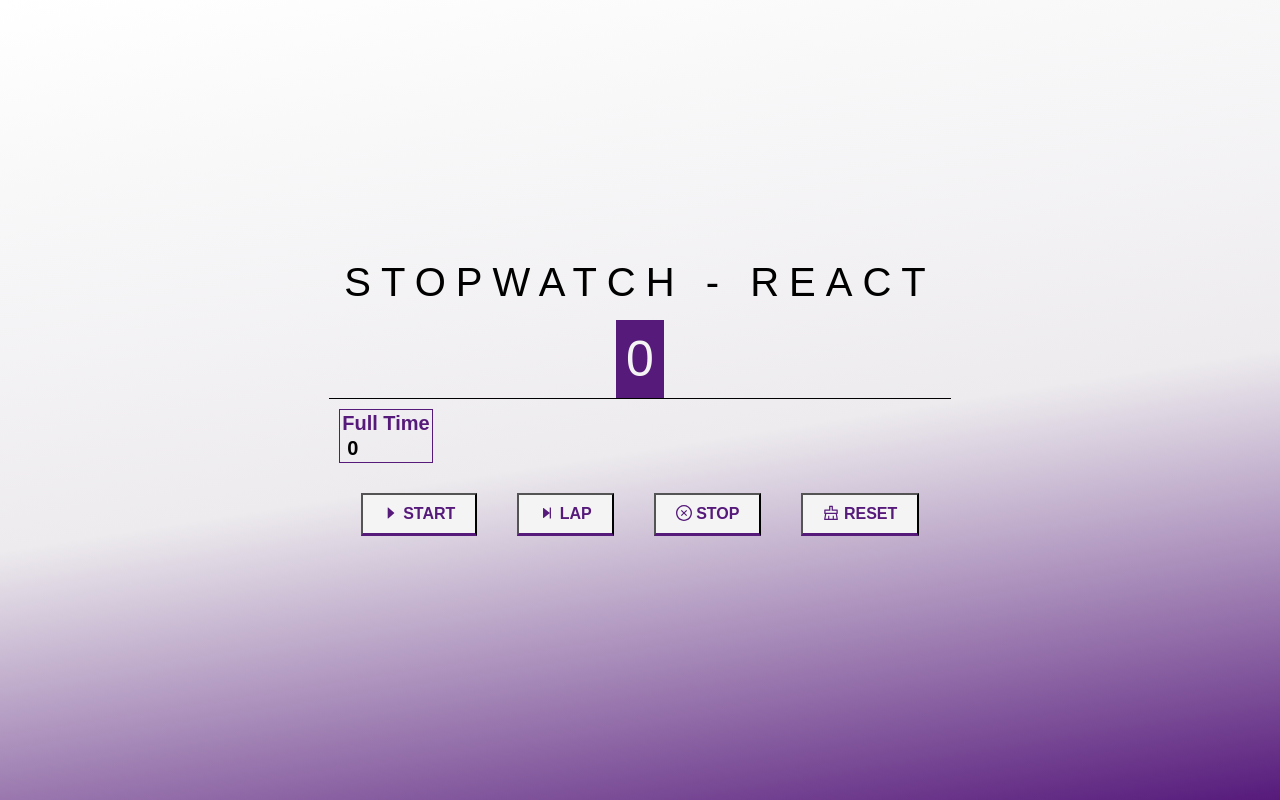
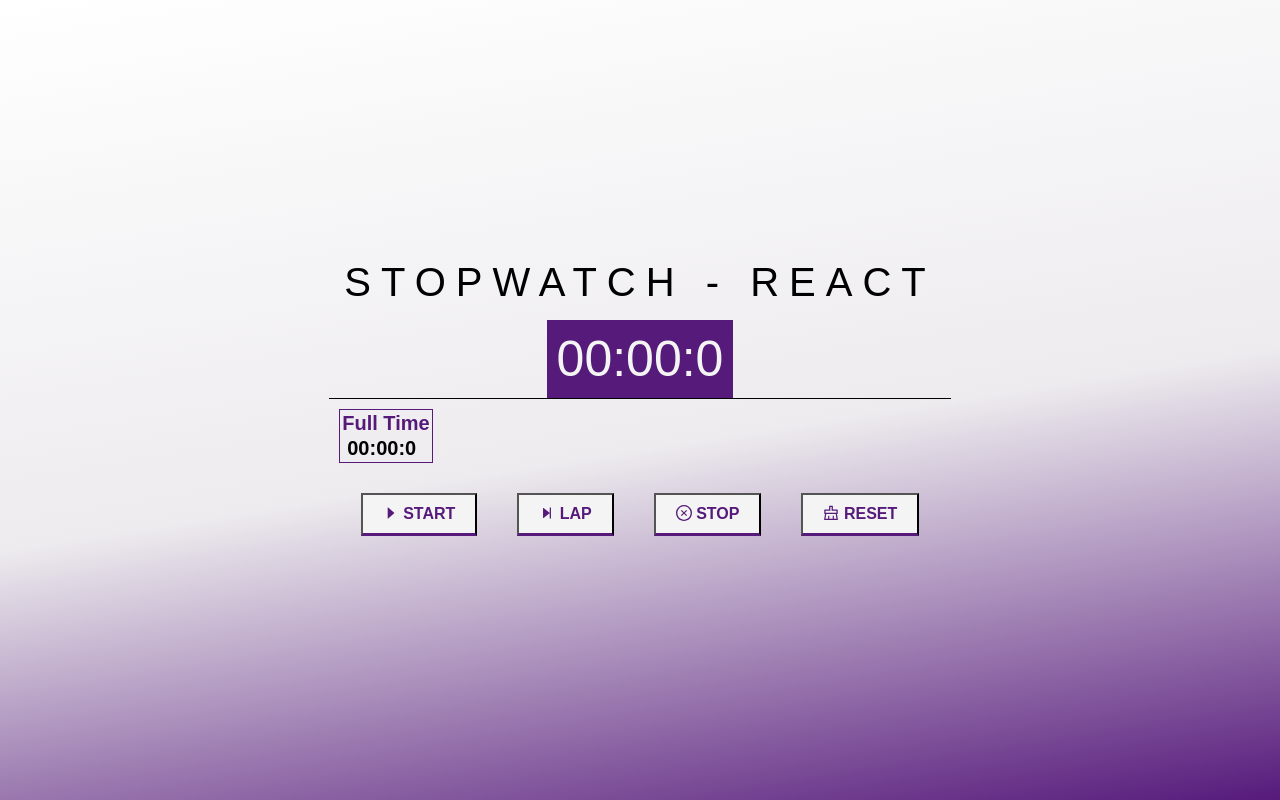
Before and after one commit to roosiu/stopwatch-react, a React (Vite) app: page / in a window 1280 px wide. Built offline with nearby package versions, Linux system fonts and the light colour scheme; a web font is replaced by a local one.

Commit message:
refactor: `App` timeFormatter

```diff
--- a/src/App.tsx
+++ b/src/App.tsx
@@ -7,6 +7,7 @@ import {
 import Timer from "./components/Timer.tsx";
 import TimerSummary from "./components/TimeSummary.tsx";
 import {useEffect, useState, useRef} from "react";
+import timeFormatter from "./utils/timeFormatter.ts";
 
 function App() {
     const [time, setTime] = useState(0);
@@ -36,8 +37,10 @@ function App() {
     };
 
     const handleLapClick = () => {
-        setLapTimes([...lapTimes, time]);
-        setTime(0);
+        if (start) {
+            setLapTimes([...lapTimes, time]);
+            setTime(0);
+        }
     };
 
     const handleStopClick = () => {
@@ -53,10 +56,6 @@ function App() {
 
     // let formattedTime = time.toString();
 
-    function timeFormatter(time: number) { //TODO return format 00:00:00
-        if (time >= 10) return time.toString().slice(0, -1) + ":" + time.toString().slice(-1);
-        return time.toString()
-    }
 
     const totalTime = lapTimes.reduce((acc, curr) => acc + curr, time);
 
--- a/src/components/Timer.tsx
+++ b/src/components/Timer.tsx
@@ -1,9 +1,8 @@
+interface props {
+    time?: string;
+}
 
-interface props {
-  time: string;
-}
-const Timer = ({ time }: props) =>
-{
-  return <div>{time}</div>;
+const Timer = ({time='00:00:0'}: props) => {
+    return <div>{time}</div>;
 }
 export default Timer;
--- /dev/null
+++ b/src/utils/timeFormatter.ts
@@ -0,0 +1,6 @@
+export default function timeFormatter(time: number) { //TODO return format 00:00:00
+    if (time === 0) return '00:00:0'
+    if (time >= 10) return time.toString().slice(0, -1) + ":" + time.toString().slice(-1);
+    if (time >= 600) return ":"+time.toString().slice(0, -1) + ":" + time.toString().slice(-1);
+    return time.toString()
+}
```
